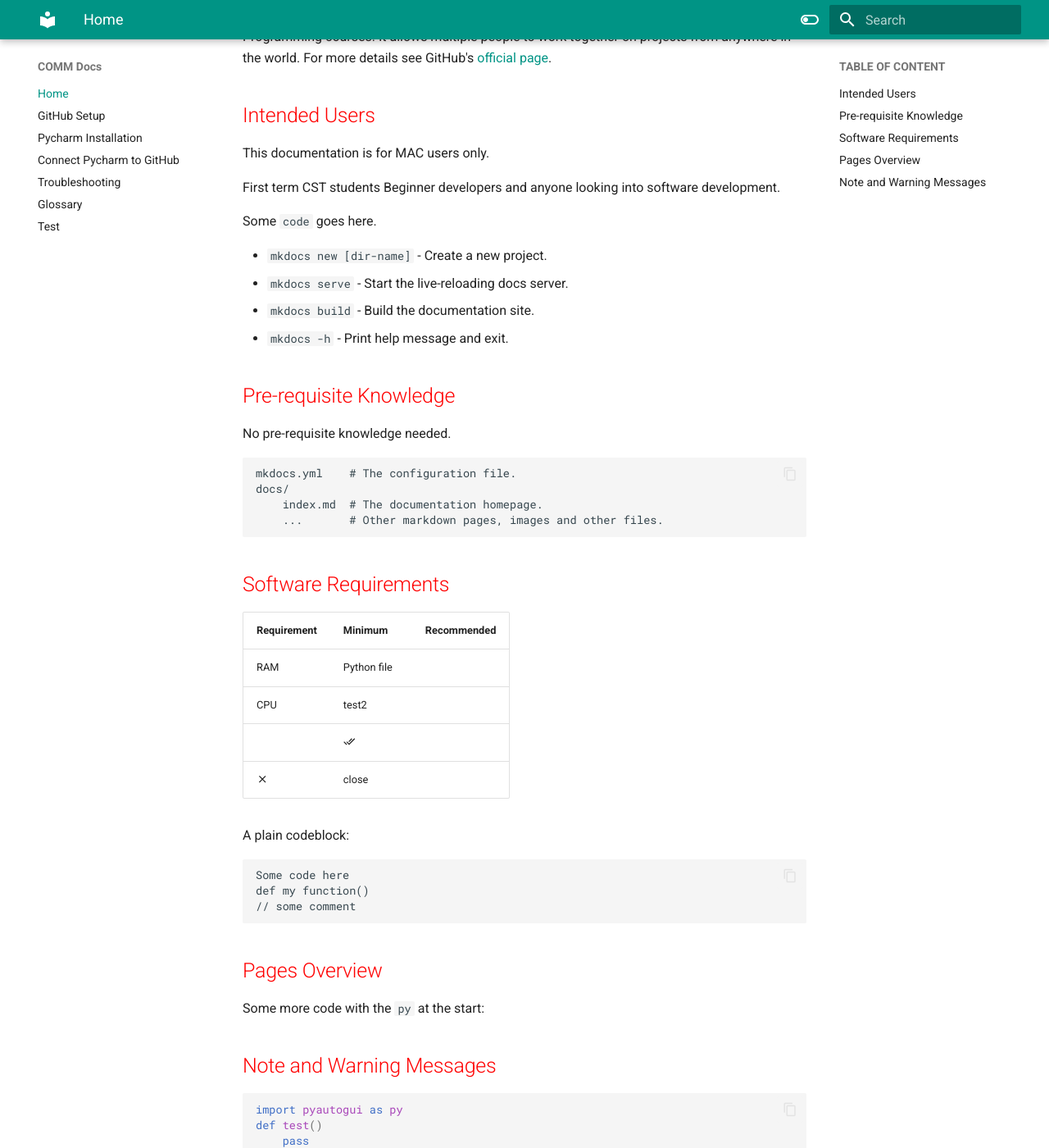
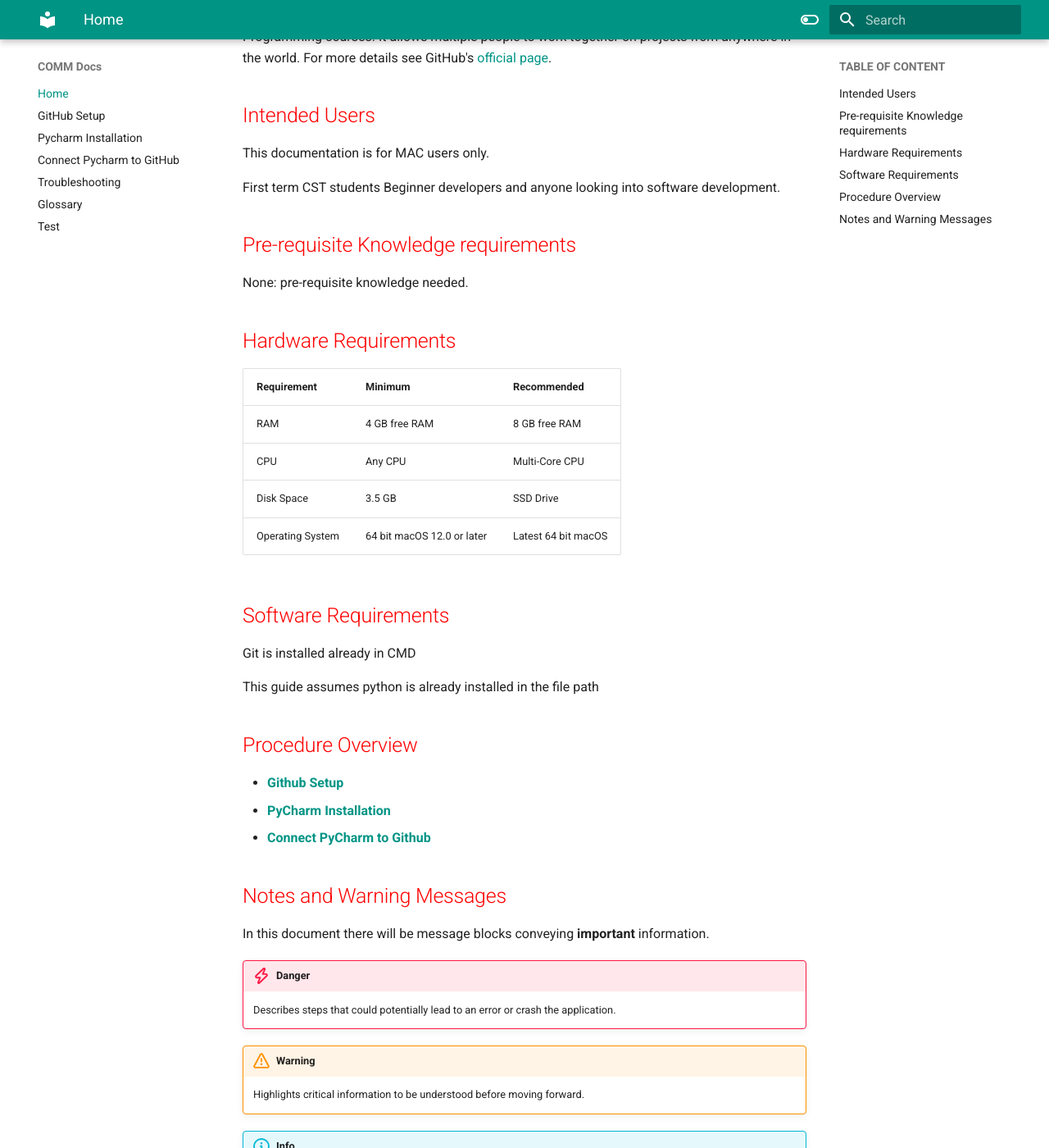
Before and after one commit to thebiggest0/pycharm-github-docs, an MkDocs documentation site: the page built from docs/pages/index.md, in a window 1280 px wide and 1400 px high, scrolled down 426 px. Shown: the whole window at 82% size. Built offline with MkDocs 1.6.1 and Material for MkDocs 9.7.7, drawn with Linux system fonts in a browser that asks for light colours; some of the changed text lies outside the part shown.

Commit message:
Update intro

````diff
--- a/docs/pages/index.md
+++ b/docs/pages/index.md
@@ -1,6 +1,6 @@
 # Introduction
 
-why new cst student need to know how to do this, importance/ purpose and why need to do this
+Why new cst student need to know how to do this, importance/ purpose and why need to do this
 For more information see website for details.
 
 Welcome term 1 CST students this document will guide you through setting up your PyCharm and Github.
@@ -16,65 +16,35 @@
 First term CST students
 Beginner developers and anyone looking into software development.
 
+## Pre-requisite Knowledge requirements
 
-Some `code` goes here.
-
-* `mkdocs new [dir-name]` - Create a new project.
-* `mkdocs serve` - Start the live-reloading docs server.
-* `mkdocs build` - Build the documentation site.
-* `mkdocs -h` - Print help message and exit.
-
-## Pre-requisite Knowledge
-
-No pre-requisite knowledge needed.
-
-    mkdocs.yml    # The configuration file.
-    docs/
-        index.md  # The documentation homepage.
-        ...       # Other markdown pages, images and other files.
+None: pre-requisite knowledge needed.
 
 
-## Software Requirements
-
+## Hardware Requirements
 | **Requirement** | **Minimum** | **Recommended** |
 | :-| :-| :-|
-|RAM | Python file|
-|CPU| test2|
-||:material-check-all:|
-|:material-close:|close|
+|RAM | 4 GB free RAM| 8 GB free RAM|
+|CPU| Any CPU| Multi-Core CPU|
+|Disk Space| 3.5 GB| SSD Drive|
+|Operating System| 64 bit macOS 12.0 or later| Latest 64 bit macOS|
+
+## Software Requirements
+Git is installed already in CMD
+
+This guide assumes python is already installed in the file path
 
 
-A plain codeblock:
-```
-Some code here
-def my function()
-// some comment
-```
+## Procedure Overview
 
-## Pages Overview
-Some more code with the `py` at the start:
+- **[Github Setup](/pages/githubSetup)**
+- **[PyCharm Installation](/pages/pycharmInstallation)**
+- **[Connect PyCharm to Github](/pages/connectPycharmToGithub)**
 
-## Note and Warning Messages
 
-```py
-import pyautogui as py
-def test()
-    pass
-```
+## Notes and Warning Messages
 
-```py title="test"
-def test2()
-    pass
-```
-
-```py linenums="1"
-```
-
-```py hl_lines="1 3"
-def test1()
-def test2()
-def test3()
-```
+In this document there will be message blocks conveying **important** information.
 
 !!! Danger
     Describes steps that could potentially lead to an error or crash the application.
````
Also changed, not shown: docs/pages/glossary.md (+6 -4 lines), docs/pages/template.md (+47 -0 lines).
